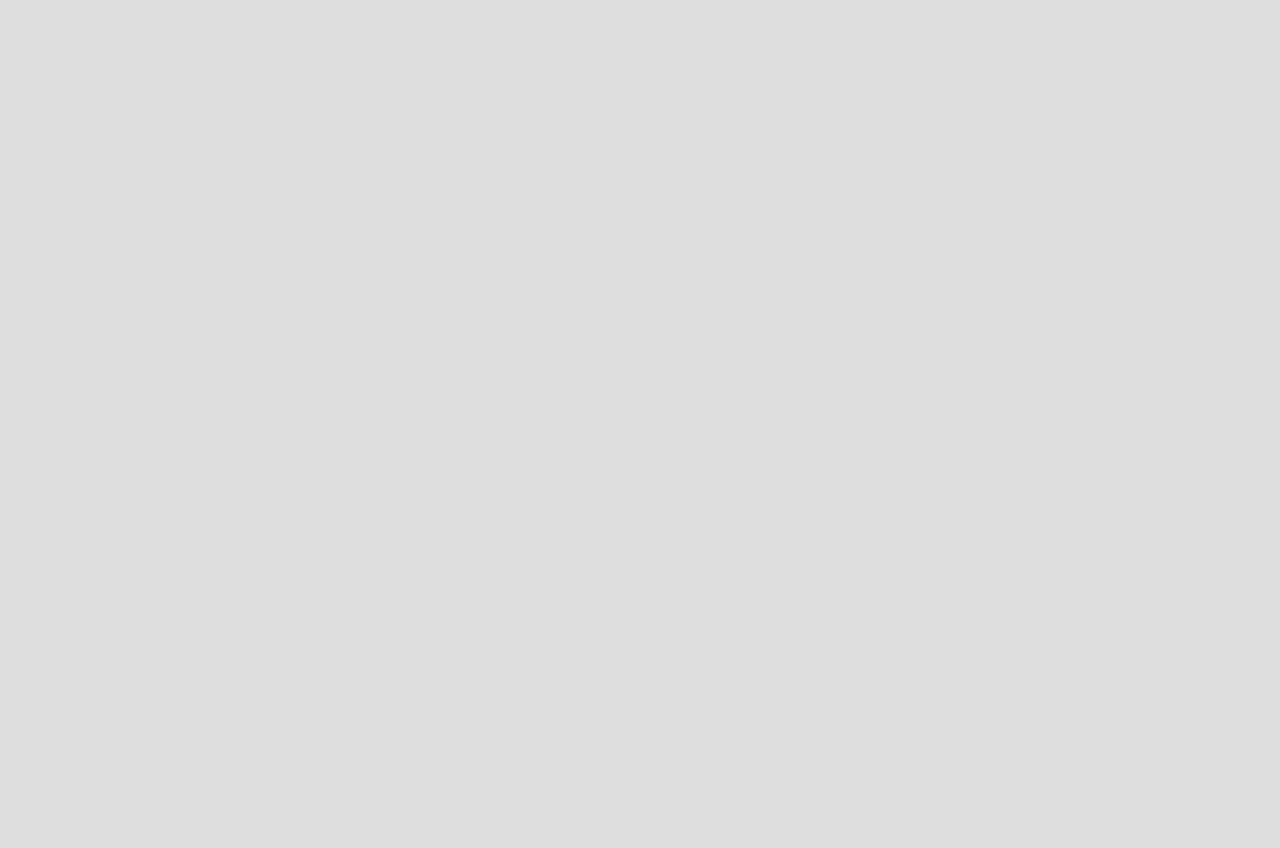
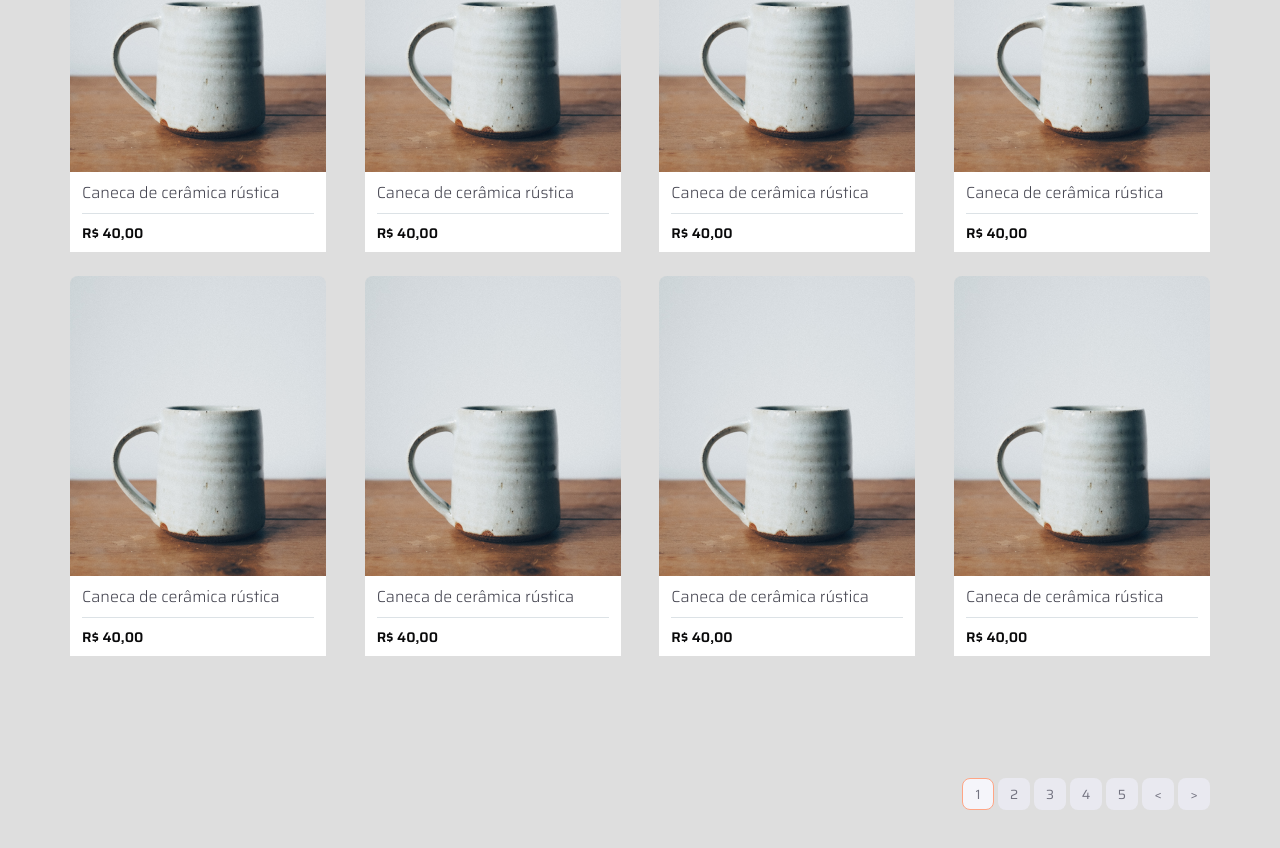
Before and after one commit to d0ugui/capputeeno, a Next.js app: page / in a window 1280 px wide. Shown: the part 768-1616 px from the top of the page. Before the commit the page ends 800 px from the top, so only its background shows below. Built offline with nearby package versions, Linux system fonts and the light colour scheme; a web font is replaced by a local one.

Commit message:
feat: create listProducts & item components

```diff
--- a/pages/index.js
+++ b/pages/index.js
@@ -1,5 +1,6 @@
 import React from 'react';
 import { Header } from '../src/components/Header';
+import { ListProducts } from '../src/components/ListProducts';
 import { Navbar } from '../src/components/Navbar';
 import { Pagination } from '../src/components/Pagination';
 
@@ -9,6 +10,7 @@ export default function Home() {
       <Header />
       <Navbar />
       <Pagination />
+      <ListProducts />
     </>
   );
 }
--- /dev/null
+++ b/src/components/Item/index.js
@@ -0,0 +1,16 @@
+import Image from 'next/image';
+
+import imgTest from '../../assets/caneca.png';
+import { Container, ItemInfo } from './styles';
+
+export function Item() {
+  return (
+    <Container>
+      <Image src={imgTest} />
+      <ItemInfo>
+        <p>Caneca de cerâmica rústica</p>
+        <span>R$ 40,00</span>
+      </ItemInfo>
+    </Container>
+  );
+}
--- /dev/null
+++ b/src/components/Item/styles.js
@@ -0,0 +1,37 @@
+import styled from 'styled-components';
+
+export const Container = styled.div`
+  width: 256px;
+
+  display: flex;
+  flex-direction: column;
+
+  span {
+    border-top-left-radius: 8px;
+    border-top-right-radius: 8px;
+  }
+`;
+
+export const ItemInfo = styled.div`
+  background: ${({ theme }) => theme.white};
+
+  display: flex;
+  flex-direction: column;
+  padding: 8px 12px;
+
+  backdrop-filter: blur(20px);
+
+  p {
+    font-weight: 300;
+    color: ${({ theme }) => theme.textSelected};
+    padding-bottom: 8px;
+    margin-bottom: 8px;
+    border-bottom: 1px solid ${({ theme }) => theme.listItemSublime};
+  }
+
+  span {
+    font-size: 14px;
+    font-weight: 600;
+    color: ${({ theme }) => theme.itemInfoPrice};
+  }
+`;
--- /dev/null
+++ b/src/components/ListProducts/index.js
@@ -0,0 +1,26 @@
+import { Item } from '../Item';
+import { Pagination } from '../Pagination';
+
+import { Container, Footer } from './styles';
+
+export function ListProducts() {
+  return (
+    <Container>
+      <Item />
+      <Item />
+      <Item />
+      <Item />
+      <Item />
+      <Item />
+      <Item />
+      <Item />
+      <Item />
+      <Item />
+      <Item />
+      <Item />
+      <Footer>
+        <Pagination />
+      </Footer>
+    </Container>
+  );
+}
--- /dev/null
+++ b/src/components/ListProducts/styles.js
@@ -0,0 +1,23 @@
+import styled from 'styled-components';
+
+export const Container = styled.div`
+  width: 100%;
+  max-width: 1140px;
+  margin: 0 auto;
+
+  display: flex;
+  flex-wrap: wrap;
+  align-items: center;
+  justify-content: space-between;
+  gap: 24px;
+
+
+  margin-top: 32px;
+`;
+
+export const Footer = styled.div`
+  width: 100%;
+  margin-right: auto;
+  margin-top: 74px;
+  margin-bottom: 60px;
+`;
--- a/src/styles/themes/light.js
+++ b/src/styles/themes/light.js
@@ -2,6 +2,7 @@ import commomStyles from './common';
 
 export default {
   ...commomStyles,
+  white: '#fff',
   headerLogo: '#5D5D6D',
   textColor: '#737380',
   textSelected: '#41414D',
@@ -9,4 +10,7 @@ export default {
   sublime: '#FFA585',
   buttonsPagination: '#E9E9F0',
   buttonPaginationSelected: '#F5F5FA',
+  itemInfo: 'rgba(255, 255, 255, 0.4)',
+  itemInfoPrice: '#09090A',
+  listItemSublime: '#DCE2E6',
 };
```
Also changed, not shown: src/assets/caneca.png (added).
